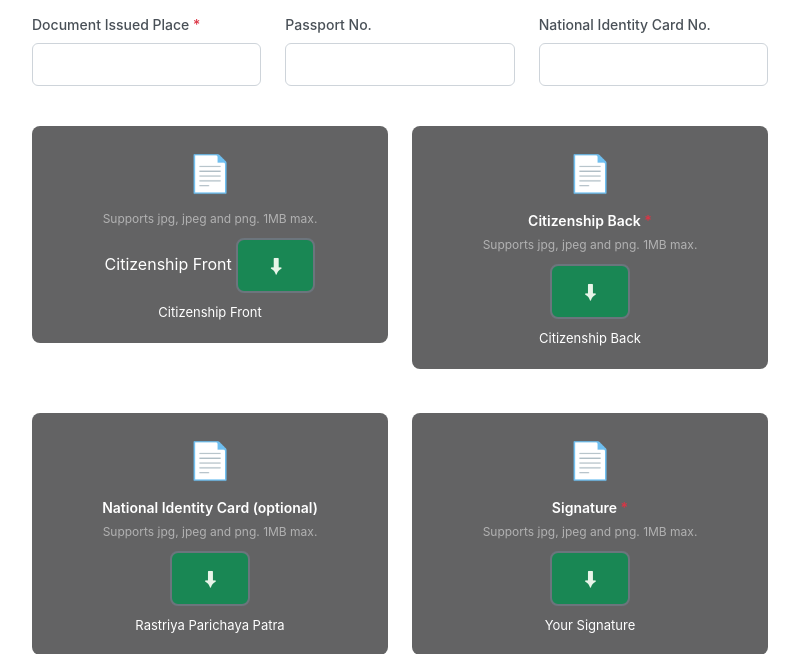
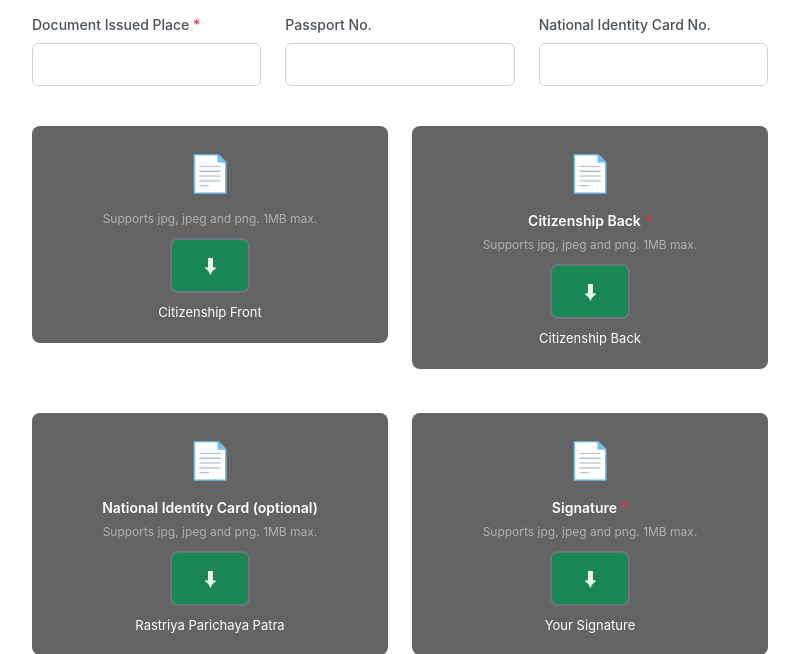
Before and after one commit to rjbcl/rjbcl_dashboard, a Django app: template kyc_system/kycform/templates/kyc_form_update.html in a window 1280 px wide. Shown: the part 950-1604 px from the top of the page, without its empty margins (400-1199 px from the left). Run offline with Django 5.2, Linux system fonts and the light colour scheme; the template is opened without the code that fills it, so the values that code supplies are empty; parts of the project's set-up code (start-up, migrations or seed data) failed here and were passed over; some libraries are stand-ins or nearby versions.

Commit message:
name change

```diff
--- a/kyc_system/kycform/templates/kyc_form_update.html
+++ b/kyc_system/kycform/templates/kyc_form_update.html
@@ -278,7 +278,7 @@
                       <div class="upload-icon">📄</div>
                       <label class="form-label d-none">Citizenship Front <span class="text-danger">*</span></label>
                       <p class="form-text text-white-50">Supports jpg, jpeg and png. 1MB max.</p>
-                      <label for="citizenshipuoload" class="none">Citizenship Front</label>
+                      <label for="citizenshipuoload" class="d-none">Citizenship Front</label>
                       <input type="file" data-filename="citizenshipFrontFileName" id="citizenshipFrontUpload"
                         name="citizenship-front" accept="image/*,application/pdf" data-preview="citizenship_front"
                         style="display:none;" required>
```
